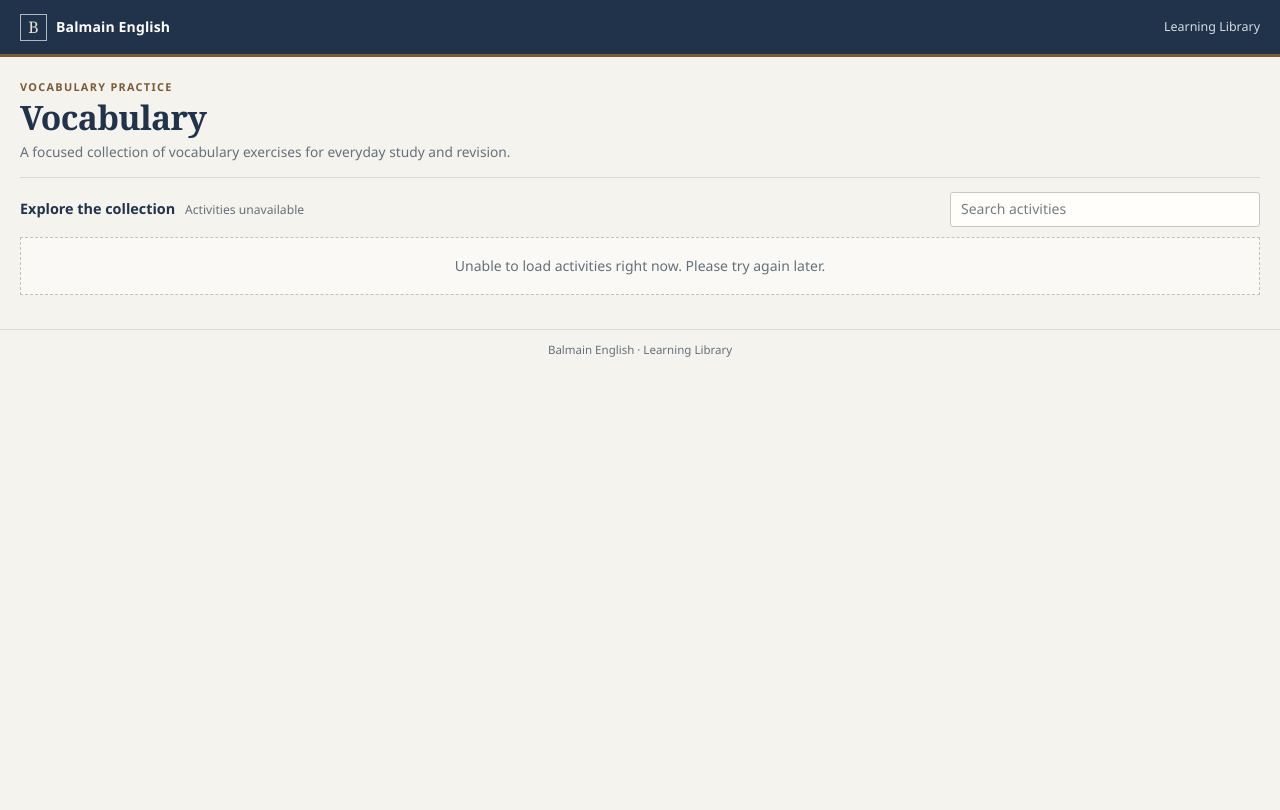
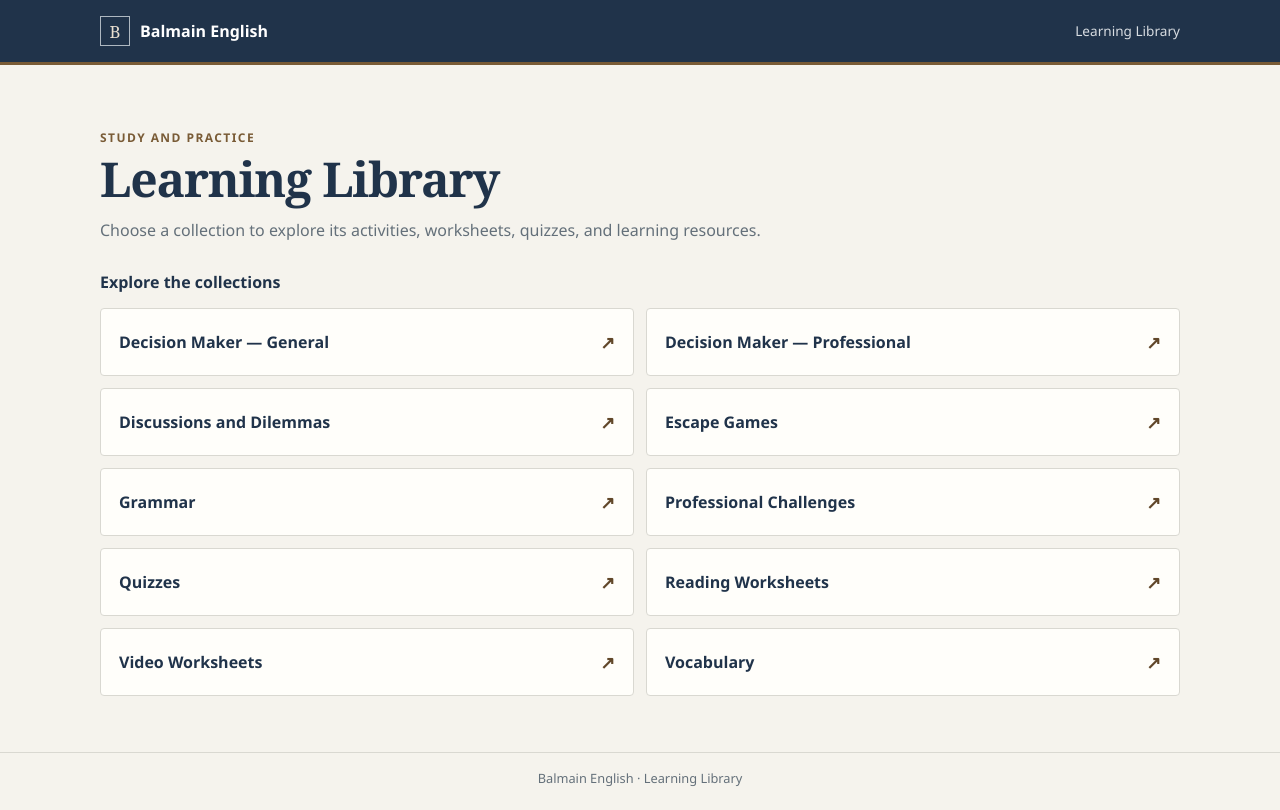
Before and after one commit to Balmain-English/Balmain-English, a plain HTML site: page index.html in a window 1280 px wide. Drawn offline with Linux system fonts and the light colour scheme; no server answers.

Commit message:
Replace vocabulary index with Learning Library landing page

```diff
--- a/index.html
+++ b/index.html
@@ -4,8 +4,8 @@
   <meta charset="utf-8">
   <meta name="viewport" content="width=device-width, initial-scale=1">
   <meta name="theme-color" content="#20334a">
-  <meta name="description" content="Vocabulary exercises in the Balmain English Learning Library.">
-  <title>Vocabulary | Balmain English Learning Library</title>
+  <meta name="description" content="Explore the Balmain English Learning Library and its collection of learning activities.">
+  <title>Learning Library | Balmain English</title>
   <style>
     :root {
       color-scheme: light;
@@ -18,42 +18,94 @@
       --line: #d9d8d1;
     }
     * { box-sizing: border-box; }
-    html { min-height: 100%; scroll-behavior: smooth; }
-    body { min-height: 100vh; margin: 0; background: var(--paper); color: var(--ink); font: 14px/1.45 "Segoe UI", Arial, sans-serif; }
-    .shell { width: min(1380px, calc(100% - 40px)); margin-inline: auto; }
+    html { min-height: 100%; }
+    body {
+      min-height: 100vh;
+      margin: 0;
+      background: var(--paper);
+      color: var(--ink);
+      font: 16px/1.5 "Segoe UI", Arial, sans-serif;
+    }
+    .shell { width: min(1080px, calc(100% - 40px)); margin-inline: auto; }
     .masthead { background: var(--ink); color: #fff; border-bottom: 3px solid var(--accent); }
-    .masthead-inner { min-height: 54px; display: flex; align-items: center; justify-content: space-between; gap: 14px; }
-    .brand { display: flex; align-items: center; gap: 9px; font-weight: 700; letter-spacing: .01em; }
-    .brand-mark { display: grid; place-items: center; width: 27px; height: 27px; border: 1px solid #aeb8c1; color: #e8dfd0; font: 1rem Georgia, serif; }
-    .library-label { color: #d7dce1; font-size: .78rem; }
-    main { padding: 22px 0 34px; }
-    .intro { padding-bottom: 15px; border-bottom: 1px solid var(--line); }
-    .eyebrow { margin: 0 0 4px; color: var(--accent); font-size: .68rem; font-weight: 800; letter-spacing: .12em; text-transform: uppercase; }
-    h1 { margin: 0; color: var(--ink); font: 600 clamp(1.65rem, 3vw, 2.1rem)/1.12 Georgia, "Times New Roman", serif; letter-spacing: -.02em; }
-    .lede { max-width: 700px; margin: 6px 0 0; color: var(--muted); font-size: .86rem; }
-    .toolbar { display: flex; align-items: center; justify-content: space-between; gap: 14px; margin: 14px 0 10px; }
-    .section-title { margin: 0; font-size: .9rem; font-weight: 700; }
-    .count { margin-left: 6px; color: var(--muted); font-size: .76rem; font-weight: 500; }
-    .search { width: min(310px, 100%); min-height: 34px; padding: 6px 10px; border: 1px solid #c5c8c6; border-radius: 3px; background: var(--surface); color: var(--ink); font: inherit; }
-    .search::placeholder { color: #737d84; }
-    .search:focus { outline: 2px solid #b8a17e; outline-offset: 1px; border-color: var(--accent); }
-    .grid { display: grid; grid-template-columns: repeat(5, minmax(0, 1fr)); gap: 8px; padding: 0; margin: 0; list-style: none; }
-    .grid li { min-width: 0; }
-    .card { display: flex; min-height: 72px; height: 100%; flex-direction: column; justify-content: space-between; gap: 7px; padding: 9px 10px; border: 1px solid var(--line); border-radius: 3px; background: var(--surface); box-shadow: 0 2px 5px rgba(32, 51, 74, .04); color: var(--ink); text-decoration: none; transition: background-color .12s ease, border-color .12s ease; }
-    .card:link, .card:visited, .card:hover, .card:active { color: var(--ink); text-decoration: none; }
-    .card:hover { border-color: #aa997f; background: #fdfbf6; }
-    .card:focus-visible { outline: 2px solid var(--accent); outline-offset: 2px; }
-    .card-title { font-size: .82rem; font-weight: 650; line-height: 1.28; overflow-wrap: anywhere; }
-    .card-meta { display: flex; align-items: center; justify-content: space-between; gap: 6px; padding-top: 5px; border-top: 1px solid #ecebe6; color: var(--muted); font-size: .65rem; }
-    .level { flex: none; padding: 1px 5px; border: 1px solid #ded5c7; border-radius: 2px; background: #f2eee6; color: var(--accent-dark); font-size: .62rem; font-weight: 700; }
-    .open { color: var(--accent-dark); font-weight: 700; white-space: nowrap; }
-    .message { grid-column: 1 / -1; padding: 18px; border: 1px dashed #bfc2bd; background: rgba(255,255,255,.55); color: var(--muted); text-align: center; }
-    footer { padding: 12px 0 18px; border-top: 1px solid var(--line); color: var(--muted); font-size: .72rem; text-align: center; }
-    @media (max-width: 1100px) { .grid { grid-template-columns: repeat(4, minmax(0, 1fr)); } }
-    @media (max-width: 820px) { .shell { width: calc(100% - 32px); } .grid { grid-template-columns: repeat(3, minmax(0, 1fr)); } }
-    @media (max-width: 600px) { main { padding-top: 18px; } .grid { grid-template-columns: repeat(2, minmax(0, 1fr)); } .toolbar { align-items: stretch; flex-direction: column; } .search { width: 100%; } }
-    @media (max-width: 400px) { .grid { grid-template-columns: 1fr; } .library-label { font-size: .7rem; } }
-    @media (prefers-reduced-motion: reduce) { *, *::before, *::after { scroll-behavior: auto !important; transition: none !important; } }
+    .masthead-inner {
+      min-height: 62px;
+      display: flex;
+      align-items: center;
+      justify-content: space-between;
+      gap: 14px;
+    }
+    .brand { display: flex; align-items: center; gap: 10px; font-weight: 700; }
+    .brand-mark {
+      display: grid;
+      place-items: center;
+      width: 30px;
+      height: 30px;
+      border: 1px solid #aeb8c1;
+      color: #e8dfd0;
+      font: 1.05rem Georgia, serif;
+    }
+    .library-label { color: #d7dce1; font-size: .85rem; }
+    main { padding: clamp(32px, 6vw, 64px) 0 56px; }
+    .intro { max-width: 720px; margin-bottom: 28px; }
+    .eyebrow {
+      margin: 0 0 6px;
+      color: var(--accent);
+      font-size: .75rem;
+      font-weight: 800;
+      letter-spacing: .12em;
+      text-transform: uppercase;
+    }
+    h1 {
+      margin: 0;
+      color: var(--ink);
+      font: 600 clamp(2rem, 5vw, 3rem)/1.1 Georgia, "Times New Roman", serif;
+      letter-spacing: -.025em;
+    }
+    .lede { margin: 12px 0 0; color: var(--muted); font-size: 1rem; }
+    h2 { margin: 0 0 14px; font-size: 1rem; }
+    .library-grid {
+      display: grid;
+      grid-template-columns: repeat(2, minmax(0, 1fr));
+      gap: 12px;
+      padding: 0;
+      margin: 0;
+      list-style: none;
+    }
+    .library-grid li { min-width: 0; }
+    .library-link {
+      display: flex;
+      min-height: 68px;
+      align-items: center;
+      justify-content: space-between;
+      gap: 12px;
+      padding: 16px 18px;
+      border: 1px solid var(--line);
+      border-radius: 4px;
+      background: var(--surface);
+      color: var(--ink);
+      font-weight: 700;
+      text-decoration: none;
+      transition: border-color .15s ease, background-color .15s ease, transform .15s ease;
+    }
+    .library-link:hover { border-color: #aa997f; background: #fdfbf6; transform: translateY(-1px); }
+    .library-link:focus-visible { outline: 3px solid var(--accent); outline-offset: 3px; }
+    .arrow { flex: none; color: var(--accent-dark); font-size: 1.1rem; }
+    footer {
+      padding: 16px 0 22px;
+      border-top: 1px solid var(--line);
+      color: var(--muted);
+      font-size: .8rem;
+      text-align: center;
+    }
+    @media (max-width: 560px) {
+      .shell { width: calc(100% - 32px); }
+      .library-grid { grid-template-columns: 1fr; }
+      .library-link { min-height: 60px; }
+    }
+    @media (prefers-reduced-motion: reduce) {
+      *, *::before, *::after { scroll-behavior: auto !important; transition: none !important; }
+    }
   </style>
 </head>
 <body>
@@ -63,95 +115,31 @@
       <div class="library-label">Learning Library</div>
     </div>
   </header>
+
   <main class="shell">
     <section class="intro" aria-labelledby="page-title">
-      <p class="eyebrow">Vocabulary practice</p>
-      <h1 id="page-title">Vocabulary</h1>
-      <p class="lede">A focused collection of vocabulary exercises for everyday study and revision.</p>
+      <p class="eyebrow">Study and practice</p>
+      <h1 id="page-title">Learning Library</h1>
+      <p class="lede">Choose a collection to explore its activities, worksheets, quizzes, and learning resources.</p>
     </section>
-    <section aria-label="Vocabulary exercise directory">
-      <div class="toolbar">
-        <h2 class="section-title">Explore the collection <span class="count" id="count" aria-live="polite">Loading…</span></h2>
-        <input id="search" class="search" type="search" placeholder="Search activities" aria-label="Search vocabulary activities">
-      </div>
-      <ul id="items" class="grid" aria-live="polite" aria-busy="true"></ul>
+
+    <section aria-labelledby="collections-title">
+      <h2 id="collections-title">Explore the collections</h2>
+      <ul class="library-grid">
+        <li><a class="library-link" href="https://balmain-english.github.io/decisionmaker-general/"><span>Decision Maker — General</span><span class="arrow" aria-hidden="true">↗</span></a></li>
+        <li><a class="library-link" href="https://balmain-english.github.io/decisionmaker-pro/"><span>Decision Maker — Professional</span><span class="arrow" aria-hidden="true">↗</span></a></li>
+        <li><a class="library-link" href="https://balmain-english.github.io/discussions-and-dilemmas/"><span>Discussions and Dilemmas</span><span class="arrow" aria-hidden="true">↗</span></a></li>
+        <li><a class="library-link" href="https://balmain-english.github.io/escape-games/"><span>Escape Games</span><span class="arrow" aria-hidden="true">↗</span></a></li>
+        <li><a class="library-link" href="https://balmain-english.github.io/grammar/"><span>Grammar</span><span class="arrow" aria-hidden="true">↗</span></a></li>
+        <li><a class="library-link" href="https://balmain-english.github.io/professional-challenges/"><span>Professional Challenges</span><span class="arrow" aria-hidden="true">↗</span></a></li>
+        <li><a class="library-link" href="https://balmain-english.github.io/quizzes/"><span>Quizzes</span><span class="arrow" aria-hidden="true">↗</span></a></li>
+        <li><a class="library-link" href="https://balmain-english.github.io/reading-worksheets/"><span>Reading Worksheets</span><span class="arrow" aria-hidden="true">↗</span></a></li>
+        <li><a class="library-link" href="https://balmain-english.github.io/video-worksheets/"><span>Video Worksheets</span><span class="arrow" aria-hidden="true">↗</span></a></li>
+        <li><a class="library-link" href="https://balmain-english.github.io/vocabulary/"><span>Vocabulary</span><span class="arrow" aria-hidden="true">↗</span></a></li>
+      </ul>
     </section>
   </main>
+
   <footer><div class="shell">Balmain English · Learning Library</div></footer>
-  <script>
-    (() => {
-      const owner = 'Balmain-English', repo = 'vocabulary';
-      const list = document.getElementById('items');
-      const search = document.getElementById('search');
-      const count = document.getElementById('count');
-      let pages = [];
-      const titleOf = path => path.split('/').pop().replace(/\.html?$/i, '').replace(/[-_]+/g, ' ').replace(/\s+/g, ' ').trim().replace(/\b\w/g, c => c.toUpperCase());
-      const levelOf = path => {
-        const match = path.match(/(?:^|[-_])(a1|a2|b1|b2|c1|c2)(?=[-_.]|$)/i);
-        return match ? match[1].toUpperCase() : '';
-      };
-      function render() {
-        const query = search.value.trim().toLowerCase();
-        const visible = pages.filter(page => page.title.toLowerCase().includes(query) || page.path.toLowerCase().includes(query));
-        count.textContent = `${visible.length} ${visible.length === 1 ? 'activity' : 'activities'}`;
-        list.replaceChildren();
-        if (!visible.length) {
-          const item = document.createElement('li');
-          item.className = 'message';
-          item.textContent = pages.length ? 'No activities match your search.' : 'No activities are available yet.';
-          list.append(item);
-          return;
-        }
-        const fragment = document.createDocumentFragment();
-        visible.forEach(page => {
-          const item = document.createElement('li');
-          const link = document.createElement('a');
-          link.className = 'card';
-          link.href = './' + page.path.split('/').map(encodeURIComponent).join('/');
-          const title = document.createElement('span');
-          title.className = 'card-title';
-          title.textContent = page.title;
-          const meta = document.createElement('span');
-          meta.className = 'card-meta';
-          const kind = document.createElement('span');
-          kind.textContent = /quiz|test/i.test(page.title) ? 'Quiz / assessment' : 'Vocabulary';
-          meta.append(kind);
-          if (page.level) {
-            const badge = document.createElement('span');
-            badge.className = 'level';
-            badge.textContent = page.level;
-            meta.append(badge);
-          }
-          const open = document.createElement('span');
-          open.className = 'open';
-          open.textContent = 'Open ↗';
-          meta.append(open);
-          link.append(title, meta);
-          item.append(link);
-          fragment.append(item);
-        });
-        list.append(fragment);
-      }
-      fetch(`https://api.github.com/repos/${owner}/${repo}/git/trees/main?recursive=1`)
-        .then(response => { if (!response.ok) throw new Error('Unable to load activities'); return response.json(); })
-        .then(data => {
-          pages = (data.tree || [])
-            .filter(file => file.type === 'blob' && /\.html?$/i.test(file.path) && !/index\.html$/i.test(file.path.split('/').pop()))
-            .map(file => ({ path: file.path, title: titleOf(file.path), level: levelOf(file.path) }))
-            .sort((a, b) => a.title.localeCompare(b.title));
-          list.setAttribute('aria-busy', 'false');
-          render();
-        })
-        .catch(() => {
-          count.textContent = 'Activities unavailable';
-          list.setAttribute('aria-busy', 'false');
-          const message = document.createElement('li');
-          message.className = 'message';
-          message.textContent = 'Unable to load activities right now. Please try again later.';
-          list.replaceChildren(message);
-        });
-      search.addEventListener('input', render);
-    })();
-  </script>
 </body>
 </html>
```
